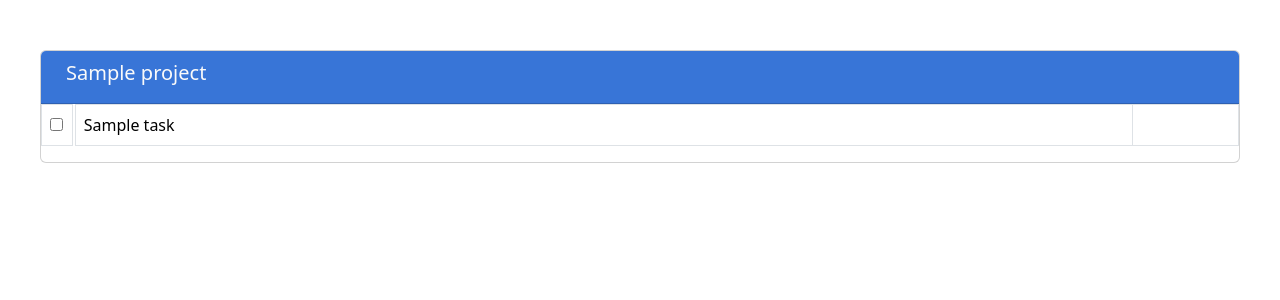
After one commit to KrupkoOleh/crm_django, a Django app: template templates/partials/projects/project_card.html in a window 1280 px wide. The commit adds this page. Shown: the top 300 px of the page. Run offline with Django 5.2, Linux system fonts and the light colour scheme; the template is opened without the code that fills it: most values are stand-ins (such as "Sample title", 1, 10 or a date in 2020).

Commit message:
feat(projects): Add opportunity to create projects

```diff
--- a/Test_CRM_django/settings.py
+++ b/Test_CRM_django/settings.py
@@ -119,6 +119,12 @@
 # https://docs.djangoproject.com/en/5.2/howto/static-files/
 
 STATIC_URL = 'static/'
+STATIC_ROOT = 'static_files'
+STATICFILES_DIRS = [
+    BASE_DIR / "static",
+]
+MEDIA_URL = 'media/'
+MEDIA_ROOT = 'media'
 
 # Default primary key field type
 # https://docs.djangoproject.com/en/5.2/ref/settings/#default-auto-field
--- a/projects/urls.py
+++ b/projects/urls.py
@@ -1,7 +1,8 @@
 from django.urls import path
 
-from projects.views import ProjectListView
+from projects.views import ProjectListView, ProjectCreateView
 
 urlpatterns = [
     path('', ProjectListView.as_view(), name='projects-list'),
+    path('add/', ProjectCreateView.as_view(), name='projects-create'),
 ]
--- /dev/null
+++ b/static/style/style.css
@@ -0,0 +1,25 @@
+body {
+    padding: 50px 40px;
+}
+
+.custom-table td:first-child {
+    border-right: 4px double #dee2e6 !important;
+}
+
+.card-header {
+    background-color: #3875d7;
+    color: #FAFAFA;
+    padding: 10px 25px;
+}
+
+.card-header-items {
+    display: none;
+}
+
+.card-header:hover .card-header-items {
+    display: flex;
+}
+
+.input-checkbox {
+    width: 1%;
+}
--- a/templates/base.html
+++ b/templates/base.html
@@ -12,13 +12,16 @@
     <link rel="stylesheet"
           href="https://cdn.jsdelivr.net/npm/bootstrap-icons@1.10.5/font/bootstrap-icons.css">
     <link href="{% static 'style/style.css' %}" rel="stylesheet">
+    <script src="https://cdn.jsdelivr.net/npm/htmx.org@2.0.7/dist/htmx.min.js"
+            integrity="sha384-ZBXiYtYQ6hJ2Y0ZNoYuI+Nq5MqWBr+chMrS/RkXpNzQCApHEhOt2aY8EJgqwHLkJ"
+            crossorigin="anonymous"></script>
 </head>
 <body>
 {% if messages %}
-    {% include 'parts/messages.html' %}
+{#    {% include 'parts/messages.html' %}#}
 {% endif %}
 {% block header %}
-{#    {% include 'parts/header.html' %}#}
+    {#    {% include 'parts/header.html' %}#}
 {% endblock header %}
 
 {% block content %}
@@ -33,7 +36,6 @@
         crossorigin="anonymous"></script>
 <script src="https://code.jquery.com/jquery-3.7.0.min.js"
         integrity="sha256-2Pmvv0kuTBOenSvLm6bvfBSSHrUJ+3A7x6P5Ebd07/g=" crossorigin="anonymous"></script>
-<script src="{% static 'script.js' %}"></script>
 {% block extra_scripts %}{% endblock extra_scripts %}
 </body>
 </html>
--- /dev/null
+++ b/templates/partials/projects/project_card.html
@@ -0,0 +1,19 @@
+{% extends 'base.html' %}
+{% block content %}
+    <div class="card mb-3" id="project-{{ project.id }}">
+    <div class="card-header d-flex flex-row justify-content-between align-items-center">
+        <h5>{{ project.name }}</h5>
+        <div class="card-header-items">
+            test
+        </div>
+    </div>
+    <div class="card-body p-0">
+        <ul id="tasks-{{ project.id }}" class="px-0 my-0">
+            {% for task in project.tasks.all %}
+                {% include 'partials/tasks/list.html' with task=task %}
+            {% endfor %}
+        </ul>
+
+    </div>
+</div>
+{% endblock content %}
```
Also changed, not shown: projects/views.py (+14 -1 lines), templates/partials/projects/project_create_form.html (added, +11 -0 lines).
